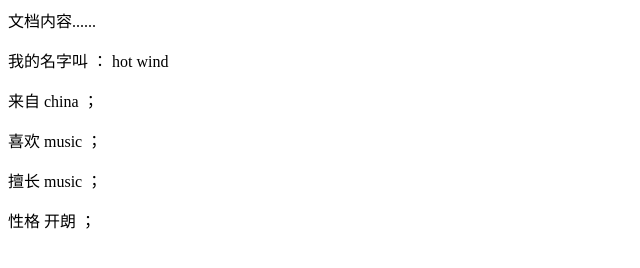
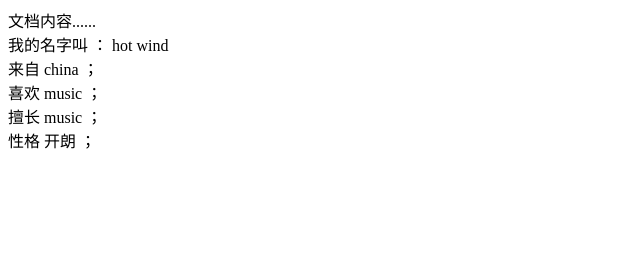
Before and after one commit to hotwind75/hotwind75.github.io, a plain HTML site: page index.html in a window 1280 px wide. Shown: the whole page, without its empty margins (0-640 px from the left). Drawn offline with Linux system fonts and the light colour scheme.

Commit message:
Update index.html

```diff
--- a/index.html
+++ b/index.html
@@ -7,12 +7,12 @@
 </head>
 
 <body>
- 文档内容......</p>
- 我的名字叫 ： hot wind    </p>
- 来自 china ；</p>
-喜欢 music ；</p>
-擅长 music ；</p>
-性格 开朗 ；</p>
+ 文档内容......<br>
+ 我的名字叫 ： hot wind    <br>
+ 来自 china ；<br>
+喜欢 music ；<br>
+擅长 music ；<br>
+性格 开朗 ；<br>
 
 </body>
 
```
